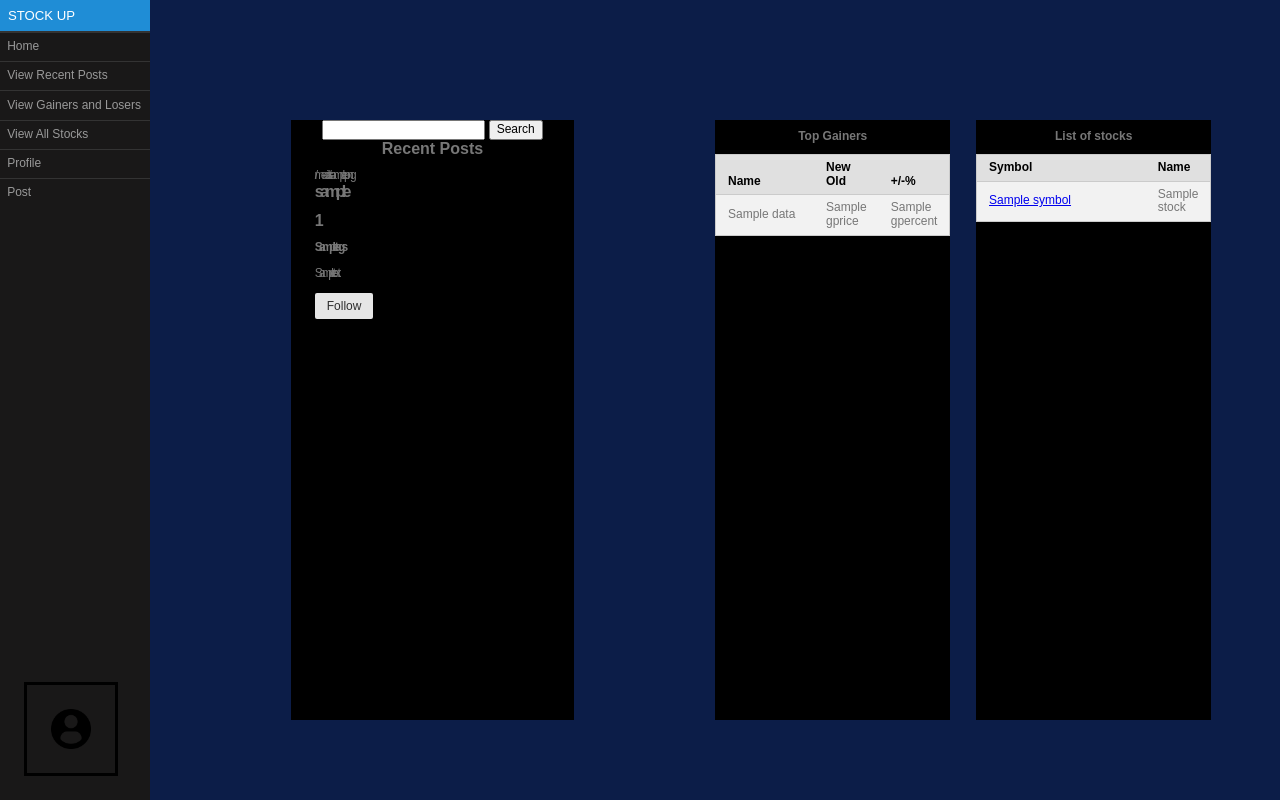
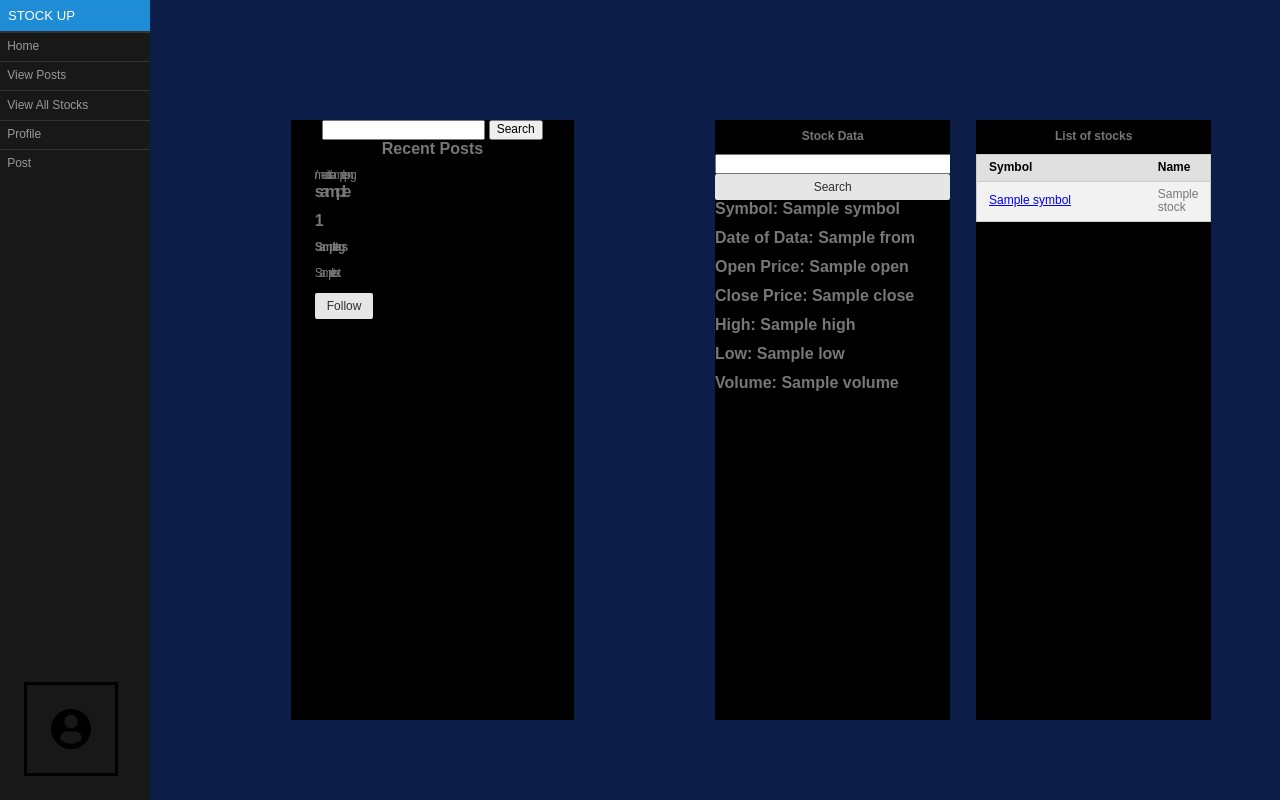
Before and after one commit to csci5117s24/project-1-the-boys, a Flask app: template templates/mainpage.html in a window 1280 px wide. Run offline with Flask 3, Linux system fonts and the light colour scheme; the template is opened without the code that fills it: most values are stand-ins (such as "Sample title", 1, 10 or a date in 2020); some libraries are stand-ins or nearby versions.

Commit message:
keyword search and some interface changes

```diff
--- a/server.py
+++ b/server.py
@@ -61,12 +61,15 @@ def mainpage():
     splist=SPCSV()
     splist.pop(0)
     recent_posts=get_recent_posts()
-
+    stockData=''
+    if(request.args.get("stock")):
+        ticker=request.args.get("stock")
+        stockData = query_stock(ticker)
     for stock in splist:
         stock['link'] = f'https://finance.yahoo.com/quote/{stock["symbol"]}?.tsrc=fin-srch'
 
 
-    return render_template('mainpage.html', splist=splist,  posts=recent_posts) #This will be changed when the basic frame is created and then used as an extension for all of our pages
+    return render_template('mainpage.html', splist=splist,  posts=recent_posts, stockData = stockData) #This will be changed when the basic frame is created and then used as an extension for all of our pages
 
 @app.route("/editProfile", methods=['POST'])
 def editProfile():
@@ -83,6 +86,8 @@ def editProfile():
         session["username"]=returnval[0][1]
         session["realname"]=returnval[0][2]
         return redirect("/profile")
+
+
 @app.route("/callback", methods=["GET", "POST"])
 def callback():
     token = oauth.auth0.authorize_access_token()
@@ -124,20 +129,7 @@ def viewStocks():
 
     if(request.args.get("stock")):
         ticker=request.args.get("stock")
-        today=date.today()
-        if(date.weekday(today)>4):
-            daysBack= date.weekday(today)-4
-            today=  today-timedelta(days=daysBack)
-        elif(date.weekday(today)==0):
-            today = today-timedelta(days=3)
-        else:
-            today= today-timedelta(days=1)
-
-        url=f'https://api.polygon.io/v1/open-close/{ticker}/{today}?adjusted=true&apiKey={os.environ.get("POLYGON.IO_API_KEY")}'
-        print(url)
-        r = requests.get(url)
-        stockData = r.json()
-        print("huh",stockData)
+        stockData = query_stock(ticker)
 
 
     return render_template('stock_view.html', stocks=splist, stockData=stockData)
@@ -188,12 +180,13 @@ def signup():
 def searchPosts():
     splist=SPCSV()
     splist.pop(0)
-    searchPost = ""
-    search_post = search_posts_db(request.args.get("searchPosts"))
-    if(search_post):
-        searchPosts=search_post
 
-
+    searchPosts = search_posts_db(request.args.get("searchPosts"))
+    stockData = ''
+    if(request.args.get("stock")):
+        ticker=request.args.get("stock")
+        stockData = query_stock(ticker)
     for stock in splist:
         stock['link'] = f'https://finance.yahoo.com/quote/{stock["symbol"]}?.tsrc=fin-srch'
-    return render_template('mainpage.html', splist=splist,  posts=searchPost )
+
+    return render_template('mainpage.html', splist=splist, posts=searchPosts, stockData = stockData)
--- a/static/js/stock_api.js
+++ b/static/js/stock_api.js
@@ -1,9 +1,17 @@
 let submitSearch = document.getElementById("searchButton")
 submitSearch.addEventListener("click", searchPosts)
+let searchForm = document.getElementById("searchForm").addEventListener("submit", function(event){
+    event.preventDefault()
+})
+let stockForm = document.getElementById("stockForm").addEventListener("submit", function(event){
+    event.preventDefault()
+})
+
 
 async function searchPosts(){
+
     let input = document.getElementById("searchContent")
-    console.log(input)
+
     let searchResults  = await fetch("/api/searchPosts", {
         method:"GET",
         headers:{
--- a/templates/frame.html
+++ b/templates/frame.html
@@ -9,6 +9,7 @@
     <link rel="stylesheet" href="https://cdn.jsdelivr.net/npm/purecss@3.0.0/build/grids-responsive-min.css">
     <link rel="stylesheet" href="https://cdn.jsdelivr.net/npm/purecss@3.0.0/build/pure-min.css" integrity="sha384-X38yfunGUhNzHpBaEBsWLO+A0HDYOQi8ufWDkZ0k9e0eXz/tH3II7uKZ9msv++Ls" crossorigin="anonymous">
     <link rel="stylesheet" href="../static/styling/style.css">
+    <script src="../static/js/stock_api.js"></script>
 </head>
 <body>
 
@@ -25,8 +26,7 @@
 
             <ul class="pure-menu-list">
                 <li class="pure-menu-item menu-item-divided"><a href="/" class="pure-menu-link">Home</a></li>
-                <li class="pure-menu-item menu-item-divided"><a href="/" class="pure-menu-link">View Recent Posts</a></li>
-                <li class="pure-menu-item menu-item-divided"><a href="/" class="pure-menu-link">View Gainers and Losers</a></li>
+                <li class="pure-menu-item menu-item-divided"><a href="/posts" class="pure-menu-link">View Posts</a></li>
                 <li class="pure-menu-item menu-item-divided"><a href="/stocks" class="pure-menu-link">View All Stocks</a></li>
                 <li class="pure-menu-item menu-item-divided"><a href="/profile" class="pure-menu-link">Profile</a></li>
 
@@ -52,7 +52,6 @@
     </div>
 </div>
 
-<script src="../static/js/us.js"></script>
 
 </body>
 </html>
--- a/templates/mainpage.html
+++ b/templates/mainpage.html
@@ -1,7 +1,7 @@
 {%extends "columns.html"%}
-
+<script src="../static/js/stock_api.js"></script>
 {%block main%}
-<form method="GET" action="/api/searchPosts">
+<form method="GET" id="searchForm">
     <input type="text" name="searchPosts" id="searchContent">
     <button type="submit" for="searchPosts" id="searchButton">Search</button>
 </form>
@@ -35,30 +35,32 @@
 {%endblock%}
 
 {%block secondary%}
-<h2>Top Gainers</h2>
-<table class="pure-table pure-table-horizontal pure-table-striped">
-    <thead>
-    <tr>
-        <th>Name</th>
-        <th>New
-            Old </th>
-        <th>+/-%</th>
+<h2>Stock Data</h2>
+<form method="GET" id="stockForm">
+    <input list="stock" name="stock">
+    <datalist id="stock" class="pure-input-1-2">
+        {%for stock in stocks%}
+        <option value={{stock.symbol}}>{{stock.symbol}} - {{stock.name}}</option>
+        {%endfor%}
+    </datalist>
+
+    <button type="submit" class="pure-button">Search</button>
+</form>
+<div class="pure-g">
 
 
+<h1 class="pure-u-1-2">Symbol: {{stockData.symbol}}</h1>
+<h1 class="pure-u-1-2">Date of Data: {{stockData.from}}</h1>
+</div>
+<div clas="pure-g">
+    <h1>Open Price: {{stockData.open}}</h1>
+    <h1>Close Price: {{stockData.close}}</h1>
+    <h1>High: {{stockData.high}}</h1>
+    <h1>Low: {{stockData.low}}</h1>
+    <h1>Volume: {{stockData.volume}}</h1>
+</div>
 
 
-    </tr>
-</thead>
-<tbody>
-{%for data in gainers%}
-    <tr>
-        <td>{{data.gname}}</td>
-        <td>{{data.gprice}}</td>
-        <td>{{data.gpercent}}</td>
-    </tr>
-    {%endfor%}
-</tbody>
-</table>
 {%endblock%}
 
 {%block tertiary%}
@@ -84,4 +86,5 @@
 
     </tbody>
 </table>
+
 {%endblock%}
```
Also changed, not shown: database_stuff.py (+40 -30 lines), stock_api.py (+14 -9 lines), templates/stock_view.html (+14 -8 lines).
